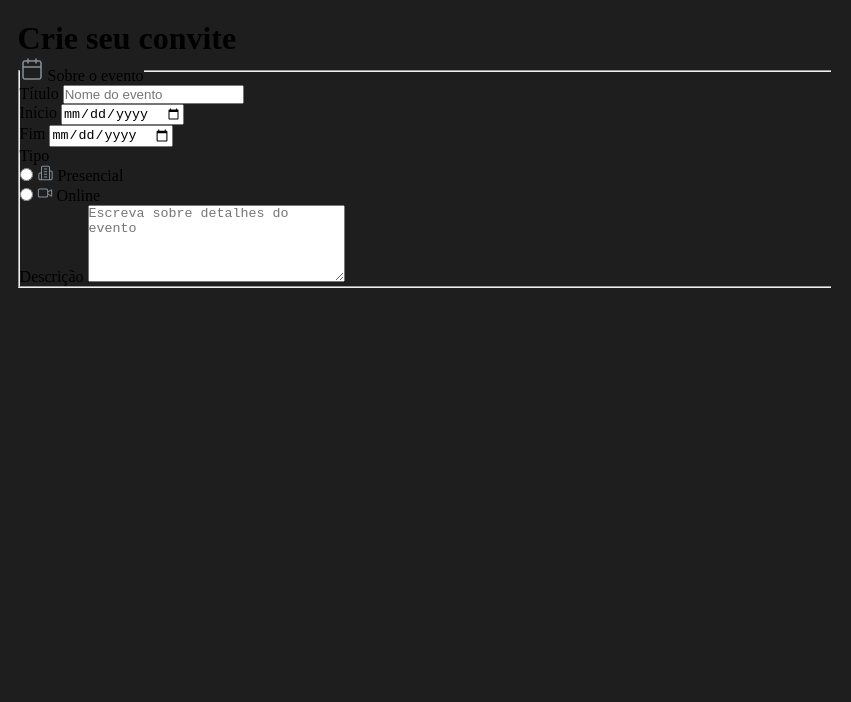
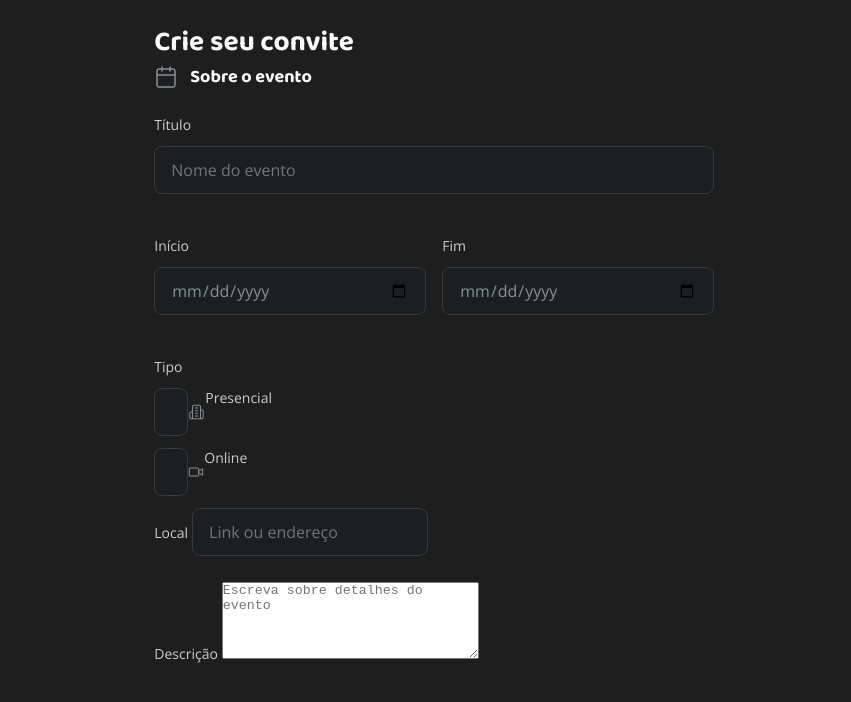
Before and after one commit to Gumeyohas/formulario_convite, a plain HTML site: page index.html in a window 1280 px wide. Shown: the full height of the page, 429-1280 px from the left. Drawn offline with nearby package versions, Linux system fonts and the light colour scheme.

Commit message:
tentando organizar o formulario

```diff
--- a/index.html
+++ b/index.html
@@ -34,21 +34,24 @@
                         </legend>
 
                         <div class="input-wrapper">
-                            <div class="input-inner">
+                            <div class="input-inner ">
                                 <label for="title">Título</label>
                                 <input type="text" name="title" id="title" placeholder="Nome do evento">
                             </div>
-                            <div class="input-inner">
+                            <div class="input-wrapper-data">
+                                <div class="input-inner ">
                                     <label for="start-date">Início</label>
                                     <input type="date" name="start-date" id="start-date">
                                 </div>
 
-                            <div class="input-inner">
+                                <div class="input-inner ">
                                     <label for="final-date">Fim</label>
                                     <input type="date" name="final-date" id="final-date">
                                 </div>
+                            </div>
 
-                            <div class="input-inner">
+                            <div class="input-wrapper-type-address">
+                                <div class="input-inner ">
                                     <label>Tipo</label>
                                     <div class="radio-wrapper">
                                         <input type="radio" name="job-shift" id="in-person" value="in-person">
@@ -60,9 +63,14 @@
                                         <img src="./assets/icons/video-default.svg" alt="Ícone de uma câmera de vídeo">
                                         <label for="online">Online</label>
                                     </div>
+                                    <div class="input-wrapper">
+                                        <label for="address">Local</label>
+                                        <input type="text" name="address" id="address" placeholder="Link ou endereço">
+                                    </div>
+                                </div>
                             </div>
 
-                            <div class="input-inner">
+                            <div class="input-inner ">
                                 <div class="textarea-wrapper">
                                     <label for="description">Descrição</label>
                                     <textarea name="description" id="description" cols="30" rows="5" placeholder="Escreva sobre detalhes do evento"></textarea>
--- /dev/null
+++ b/styles/forms.css
@@ -0,0 +1,55 @@
+form {
+    width: 35rem;
+}
+
+fieldset {
+    border: none;
+}
+
+.input-inner {
+    display: flex;
+    flex-direction: column;
+    gap: 12px;
+    margin-bottom: 1rem;
+    margin-top: 1.625rem;
+    width: 100%;
+
+    & label {
+        font: 400 .875rem/normal var(--open-sans);
+        color: var(--text-body);
+    }
+
+    & input {
+        height: 3rem;
+        background-color: var(--input-base);
+        color: var(--input-placeholder);
+        font: 400 1rem/normal var(--open-sans);
+
+        border: 1px solid var(--input-stroke);
+        border-radius: 8px;
+        padding: 0 1rem;
+
+        appearance: none;
+    }
+}
+
+.input-wrapper-data {
+    display: flex;
+    justify-content: space-between;
+    gap: 1rem;
+
+}
+
+.radio-wrapper {
+    display: flex;
+}
+
+legend {
+    display: flex;
+    justify-content: center;
+    align-items: center;
+    gap: 12px;
+
+    color: var(--text-heading);
+    font: 700 1.125rem/1.25rem var(--baloo-2);
+}
--- a/styles/layout.css
+++ b/styles/layout.css
@@ -12,9 +12,14 @@
 
 main {
     overflow: auto;
+    display: grid;
 
     & .main-container {
-        margin-right: auto;
+        margin: 0 auto;
+        & h1 {
+            font: 700 1.75rem/normal var(--baloo-2);
+            color: var(--text-heading);
+        }
     }
 
 }
--- a/styles/style.css
+++ b/styles/style.css
@@ -1,2 +1,3 @@
 @import "global.css";
 @import "layout.css";
+@import "forms.css";
```
Lines whose indentation alone changed are shown as unchanged.
